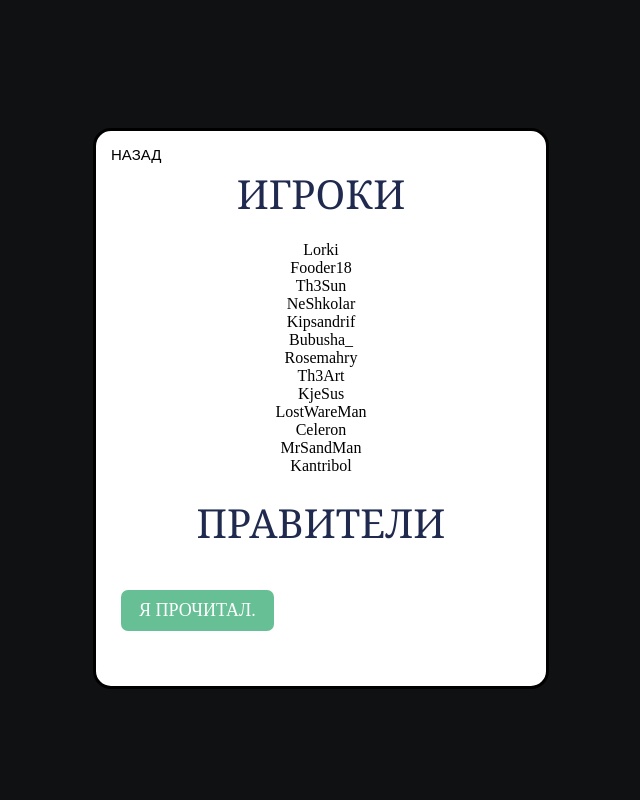
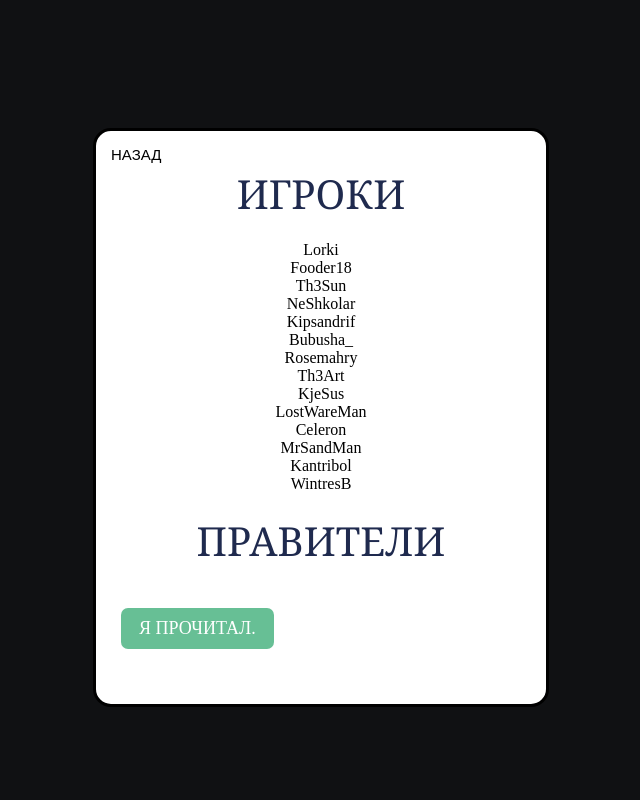
Before and after one commit to LorkiNikita/libertyhistory, a plain HTML site: page home/index.html in a window 1280 px wide. Both pictures are taken after a click on the link "ИГРОКИ КЛАНА". Shown: the top 800 px of the page, without its empty margins (319-959 px from the left). Drawn offline with Linux system fonts and the light colour scheme.

Commit message:
update 4

```diff
--- a/home/index.html
+++ b/home/index.html
@@ -168,6 +168,7 @@
                     <div class="login_t">Celeron</div>
                     <div class="login_t">MrSandMan</div>
                     <div class="login_t">Kantribol</div>
+                    <div class="login_t">WintresB</div>
                     <div class="login_h">
                         <div class="login_h_a">правители</div>
                     </div>
```
